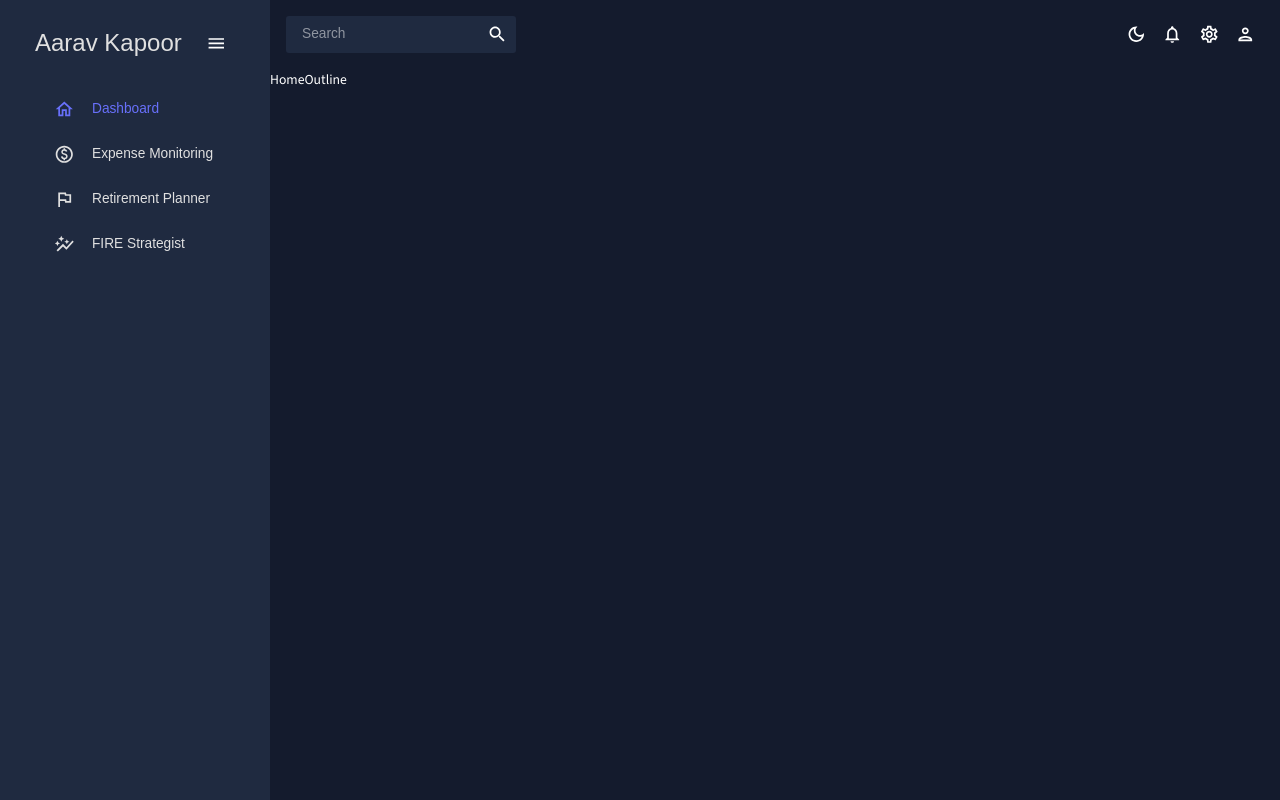
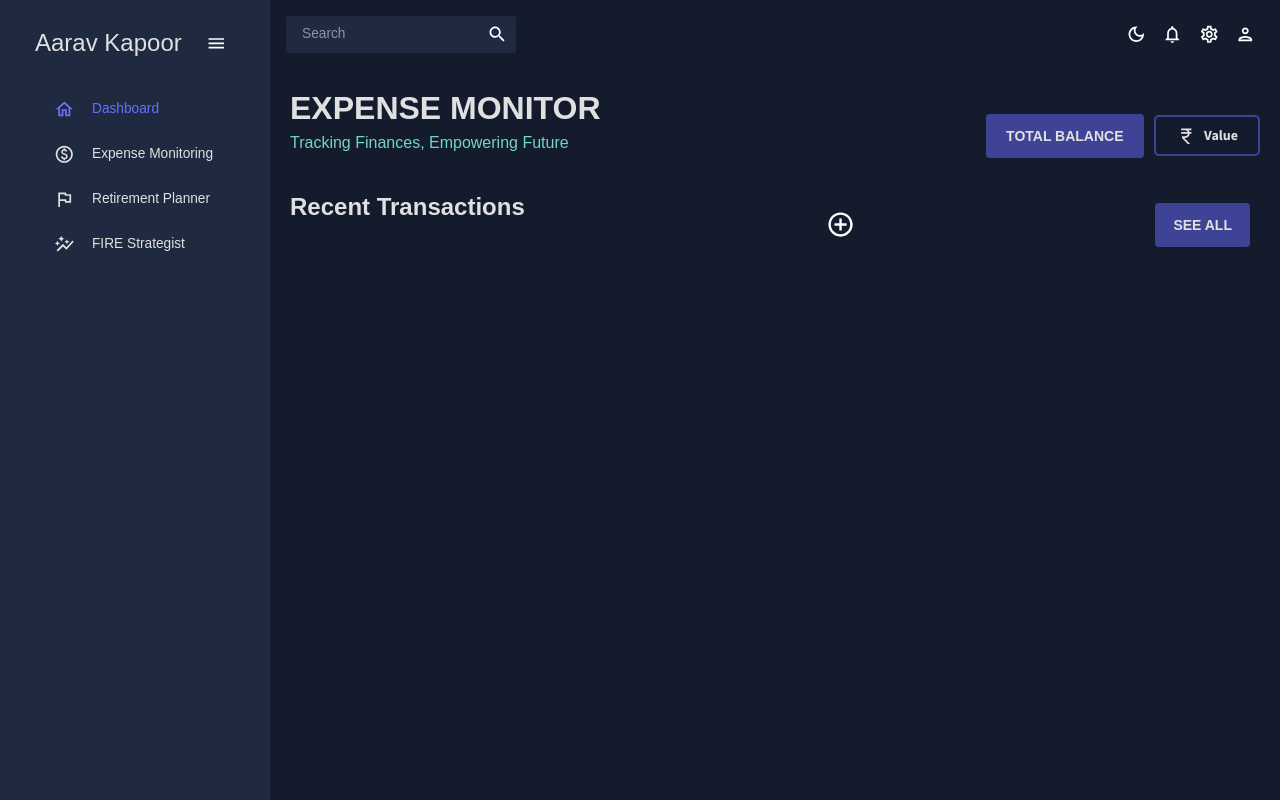
Before and after one commit to Praneetha29/TIAA, a React (Create React App) app: page /expense in a window 1280 px wide. Built offline with nearby package versions, Linux system fonts and the light colour scheme.

Commit message:
add: expense monitor ui

```diff
--- /dev/null
+++ b/src/components/Subtitle.jsx
@@ -0,0 +1,22 @@
+import { Typography, Box, useTheme } from "@mui/material";
+import { tokens } from "../theme";
+
+const Subtitle = ({ heading }) => {
+  const theme = useTheme();
+  const colors = tokens(theme.palette.mode);
+  return (
+    <Box mb="30px">
+      <Typography
+        variant="h3"
+        color={colors.grey[100]}
+        fontWeight="bold"
+        sx={{ m: "0 0 5px 0" }}
+      >
+        {heading}
+      </Typography>
+
+    </Box>
+  );
+};
+
+export default Subtitle;
--- a/src/scenes/expense/expense.jsx
+++ b/src/scenes/expense/expense.jsx
@@ -1,7 +1,233 @@
+import React, { useState } from 'react';
+import {
+  Box,
+  Button,
+  TextField,
+  Dialog,
+  DialogTitle,
+  DialogContent,
+  DialogActions,
+  Select,
+  MenuItem,
+  useTheme,
+} from "@mui/material";
+import CurrencyRupeeOutlinedIcon from '@mui/icons-material/CurrencyRupeeOutlined';
+import Header from "../../components/Header";
+import { tokens } from "../../theme";
+import Subtitle from "../../components/Subtitle";
+import AddCircleOutlineIcon from '@mui/icons-material/AddCircleOutline';
+
+const predefinedCategories = ["Food", "Social Life", "Transport", "Household", "Other"];
+
+const getCurrentDateTime = () => {
+  const today = new Date();
+  const year = today.getFullYear();
+  const month = String(today.getMonth() + 1).padStart(2, '0');
+  const day = String(today.getDate()).padStart(2, '0');
+  const hours = String(today.getHours()).padStart(2, '0');
+  const minutes = String(today.getMinutes()).padStart(2, '0');
+  const seconds = String(today.getSeconds()).padStart(2, '0');
+  return {
+    date: `${year}-${month}-${day}`,
+    time: `${hours}:${minutes}:${seconds}`,
+  };
+};
+
+
 const ExpenseMonitor = () => {
-    return (
-      <div>HomeOutline</div>
-    );
+  const theme = useTheme();
+  const colors = tokens(theme.palette.mode);
+
+  const [isDialogOpen, setDialogOpen] = useState(false);
+  const [expenseData, setExpenseData] = useState({
+    type: "Expense",
+    date: getCurrentDateTime().date,
+    category: "",
+    detail: "",
+    amount: "",
+    currency: "INR",
+  });
+  const [transactionsList, setTransactionsList] = useState([]);
+
+  const handleDialogOpen = () => {
+    setDialogOpen(true);
   };
 
-  export default ExpenseMonitor;
+  const handleDialogClose = () => {
+    setDialogOpen(false);
+  };
+
+  const handleInputChange = (event) => {
+    const { name, value } = event.target;
+    setExpenseData((prevData) => ({
+      ...prevData,
+      [name]: value,
+    }));
+  };
+
+  const handleSaveTransaction = () => {
+    setTransactionsList((prevList) => [...prevList, expenseData]);
+    setDialogOpen(false);
+    setExpenseData({
+      type: "Expense",
+      date: getCurrentDateTime().date,
+      category: "",
+      detail: "",
+      amount: "",
+      currency: "INR",
+    });
+  };
+
+  return (
+    <Box m="20px">
+      <Box display="flex" justifyContent="space-between" alignItems="center">
+        <Header title="EXPENSE MONITOR" subtitle="Tracking Finances, Empowering Future" />
+        <Box display="flex" alignItems="center">
+          <Button
+            sx={{
+              backgroundColor: colors.blueAccent[700],
+              color: colors.grey[100],
+              fontSize: "14px",
+              fontWeight: "bold",
+              padding: "10px 20px",
+              marginRight: "10px",
+            }}
+          >
+            Total Balance
+          </Button>
+          <Box
+            sx={{
+              border: `2px solid ${colors.blueAccent[700]}`,
+              borderRadius: "5px",
+              color: colors.grey[100],
+              fontSize: "14px",
+              fontWeight: "bold",
+              padding: "8px 20px",
+              display: "flex",
+              alignItems: "center",
+            }}
+          >
+            <CurrencyRupeeOutlinedIcon sx={{ marginRight: "8px", width: "auto" }} />
+            Value
+          </Box>
+        </Box>
+      </Box>
+      <Box
+        sx={{
+          display: "flex",
+          alignItems: "center",
+          justifyContent: "space-between",
+          marginTop: "10px",
+        }}
+      >
+        <Subtitle heading="Recent Transactions" />
+        <AddCircleOutlineIcon
+          onClick={handleDialogOpen}
+          sx={{
+            cursor: "pointer",
+            width: "3%",
+            height: "auto",
+
+          }}
+        />
+        <Button
+          sx={{
+            backgroundColor: colors.blueAccent[700],
+            color: colors.grey[100],
+            fontSize: "14px",
+            fontWeight: "bold",
+            padding: "10px 18px",
+            marginRight: "10px",
+          }}
+        >
+          See All
+        </Button>
+      </Box>
+
+
+      <Dialog open={isDialogOpen} onClose={handleDialogClose}>
+        <DialogTitle sx={{ backgroundColor: colors.blueAccent[700] }}>Add New Transaction</DialogTitle>
+        <DialogContent sx={{ backgroundColor: colors.blueAccent[700] }}>
+          <Select
+            label="Type"
+            name="type"
+            value={expenseData.type}
+            onChange={handleInputChange}
+            sx={{ marginBottom: "10px", width: "100%" }}
+          >
+            <MenuItem value="Expense">Expense</MenuItem>
+            <MenuItem value="Income">Income</MenuItem>
+          </Select>
+          <TextField
+            label="Date"
+            type="date"
+            name="date"
+            value={expenseData.date}
+            onChange={handleInputChange}
+            sx={{ marginBottom: "10px", width: "100%" }}
+          />
+          <Select
+            label="Category"
+            name="category"
+            value={expenseData.category}
+            onChange={handleInputChange}
+            sx={{ marginBottom: "10px", width: "100%" }}
+          >
+            {predefinedCategories.map((category) => (
+              <MenuItem key={category} value={category}>
+                {category}
+              </MenuItem>
+            ))}
+          </Select>
+          <TextField
+            label="Detail"
+            name="detail"
+            value={expenseData.detail}
+            onChange={handleInputChange}
+            sx={{ marginBottom: "10px", width: "100%" }}
+          />
+          <TextField
+            label="Amount"
+            type="number"
+            name="amount"
+            value={expenseData.amount}
+            onChange={handleInputChange}
+            sx={{ marginBottom: "10px", width: "100%" }}
+          />
+          <Select
+            label="Currency"
+            name="currency"
+            value={expenseData.currency}
+            onChange={handleInputChange}
+            sx={{ marginBottom: "10px", width: "100%" }}
+          >
+            <MenuItem value="INR">INR (Indian Rupee)</MenuItem>
+
+          </Select>
+        </DialogContent>
+        <DialogActions sx={{ backgroundColor: colors.blueAccent[700] }}>
+          <Button onClick={handleDialogClose}>Cancel</Button>
+          <Button onClick={handleSaveTransaction} variant="contained" color="primary">
+            Save
+          </Button>
+        </DialogActions>
+      </Dialog>
+
+
+      {transactionsList.map((transaction, index) => (
+        <Box key={index} sx={{ marginTop: "10px" }}>
+          <Box>
+          <div>Type: {transaction.type}</div>
+            <div>Date: {transaction.date}</div>
+            <div>Category: {transaction.category}</div>
+            <div>Detail: {transaction.detail}</div>
+            <div>Amount: {transaction.amount}</div>
+            <div>Currency: {transaction.currency}</div>
+          </Box>
+        </Box>
+      ))}
+    </Box>
+  );
+};
+
+export default ExpenseMonitor;
```
Also changed, not shown: src/scenes/dashboard/index.jsx (+5 -5 lines), 1 other file (tests, documents, lock files or other folders).
